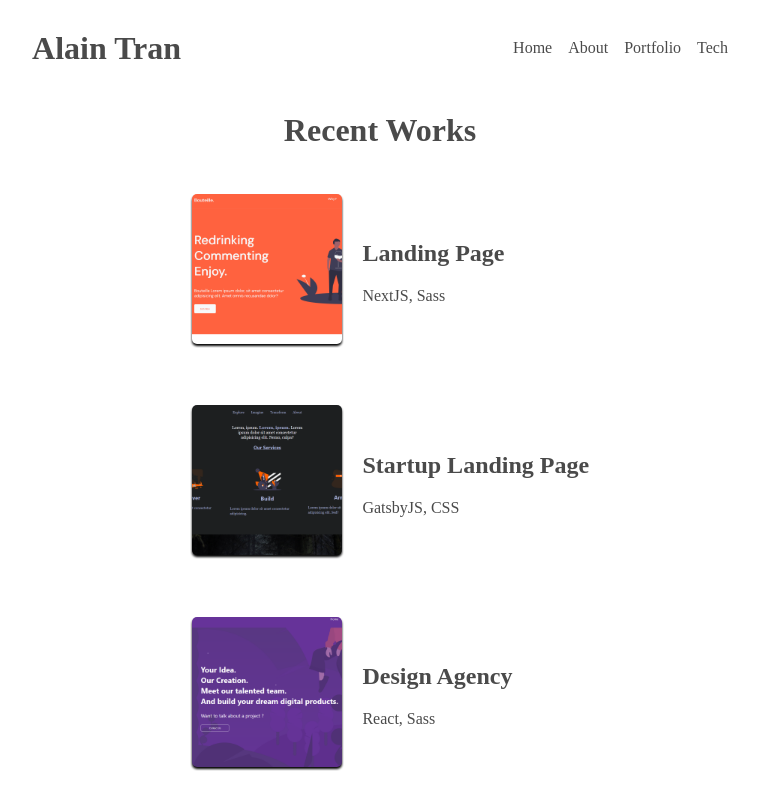
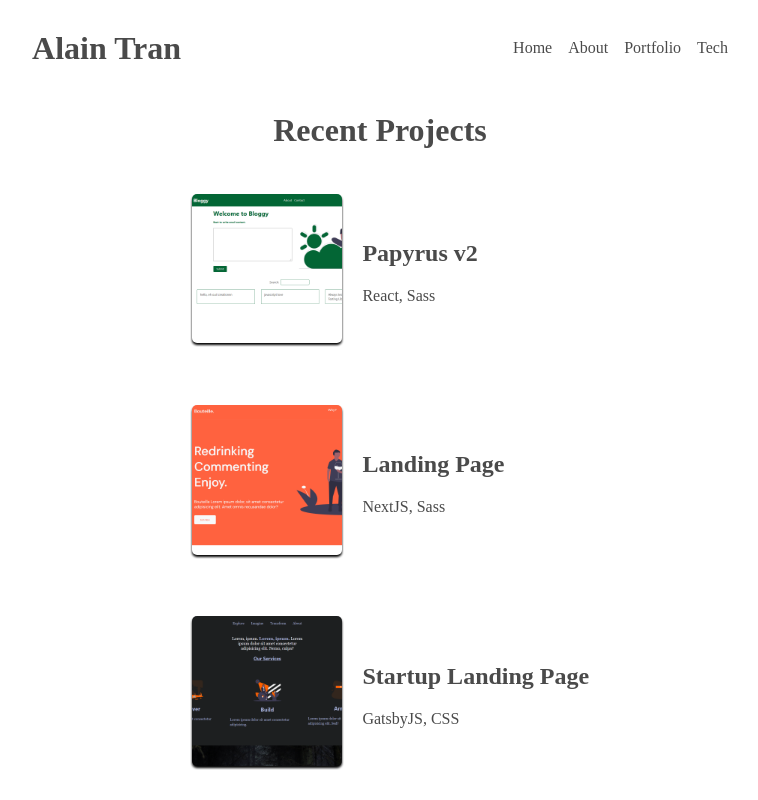
Before and after one commit to alaincodes/alain.codes, a Gatsby site: page /portfolio in a window 1280 px wide. Shown: the top 800 px of the page, without its empty margins (260-1018 px from the left). Built offline with nearby package versions, Linux system fonts and the light colour scheme; Gatsby itself is replaced by a stand-in of ours.

Commit message:
added project in portfolio

```diff
--- a/src/pages/portfolio.jsx
+++ b/src/pages/portfolio.jsx
@@ -5,6 +5,7 @@ import bouteille from "../images/bouteille.png"
 import startup from "../images/startup.png"
 import clout from "../images/clout.png"
 import papyrus from "../images/papyrus.png"
+import bloggy from "../images/bloggy.png"
 import { useSpring, animated } from "react-spring"
 
 const Portfolio = () => {
@@ -18,7 +19,22 @@ const Portfolio = () => {
       <Header />
       <section className="portfolio-container">
         <animated.div style={anim}>
-          <h1 className="portfolio-h1">Recent Works</h1>
+          <h1 className="portfolio-h1">Recent Projects</h1>
+          <div className="project-container">
+            <a
+              href="https://bloggies.netlify.com/"
+              target="_blank"
+              className="project-btn"
+              rel="noopener noreferrer"
+            >
+              <img className="project-img" src={bloggy} alt="" />
+            </a>
+
+            <div>
+              <h2 className="project-h2">Papyrus v2</h2>
+              <p className="project-p">React, Sass</p>
+            </div>
+          </div>
           <div className="project-container">
             <a
               href="https://gracious-kowalevski-588c86.netlify.com"
```
Also changed, not shown: src/pages/tech.jsx (+3 -4 lines), src/images/bloggy.png (added), 1 other file.
